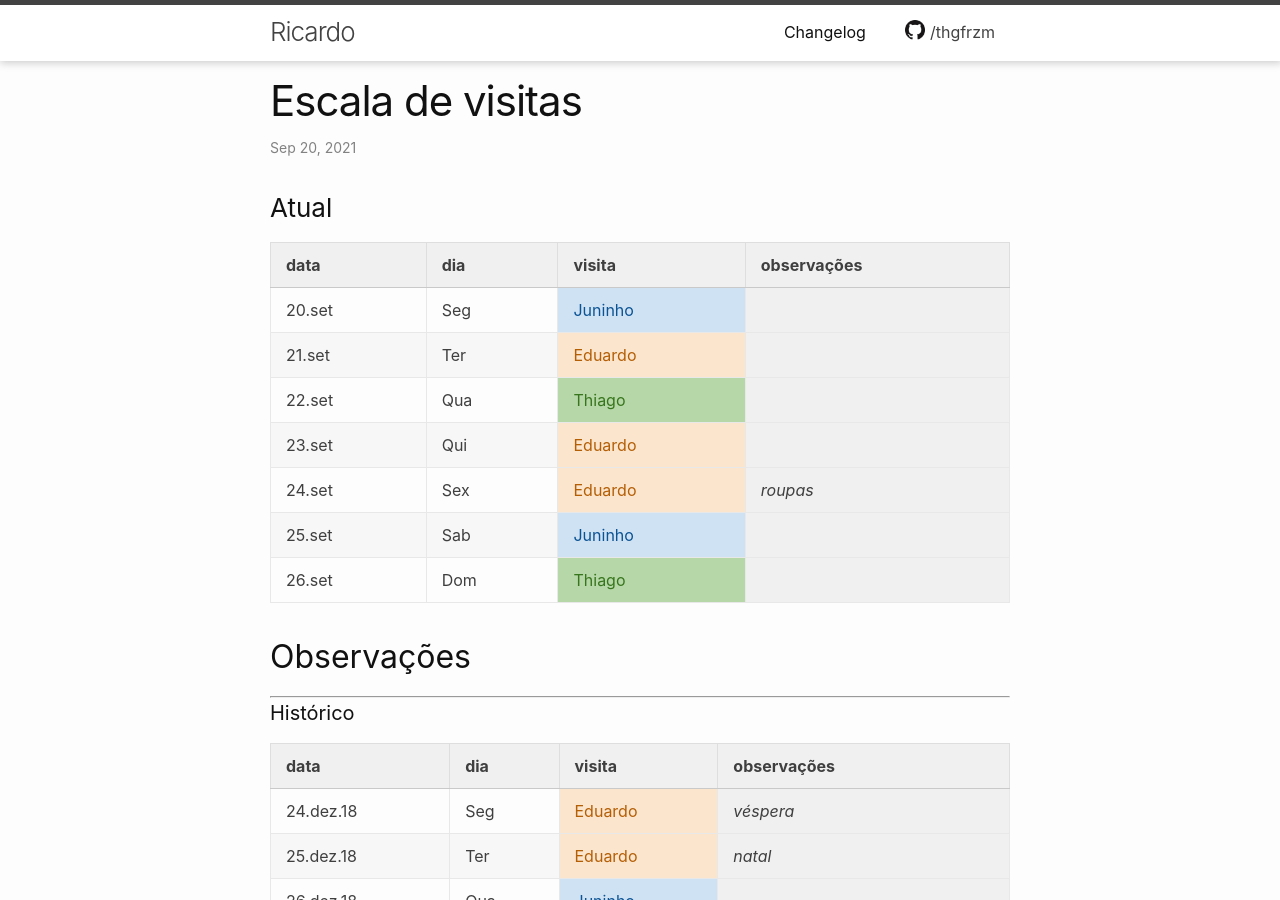
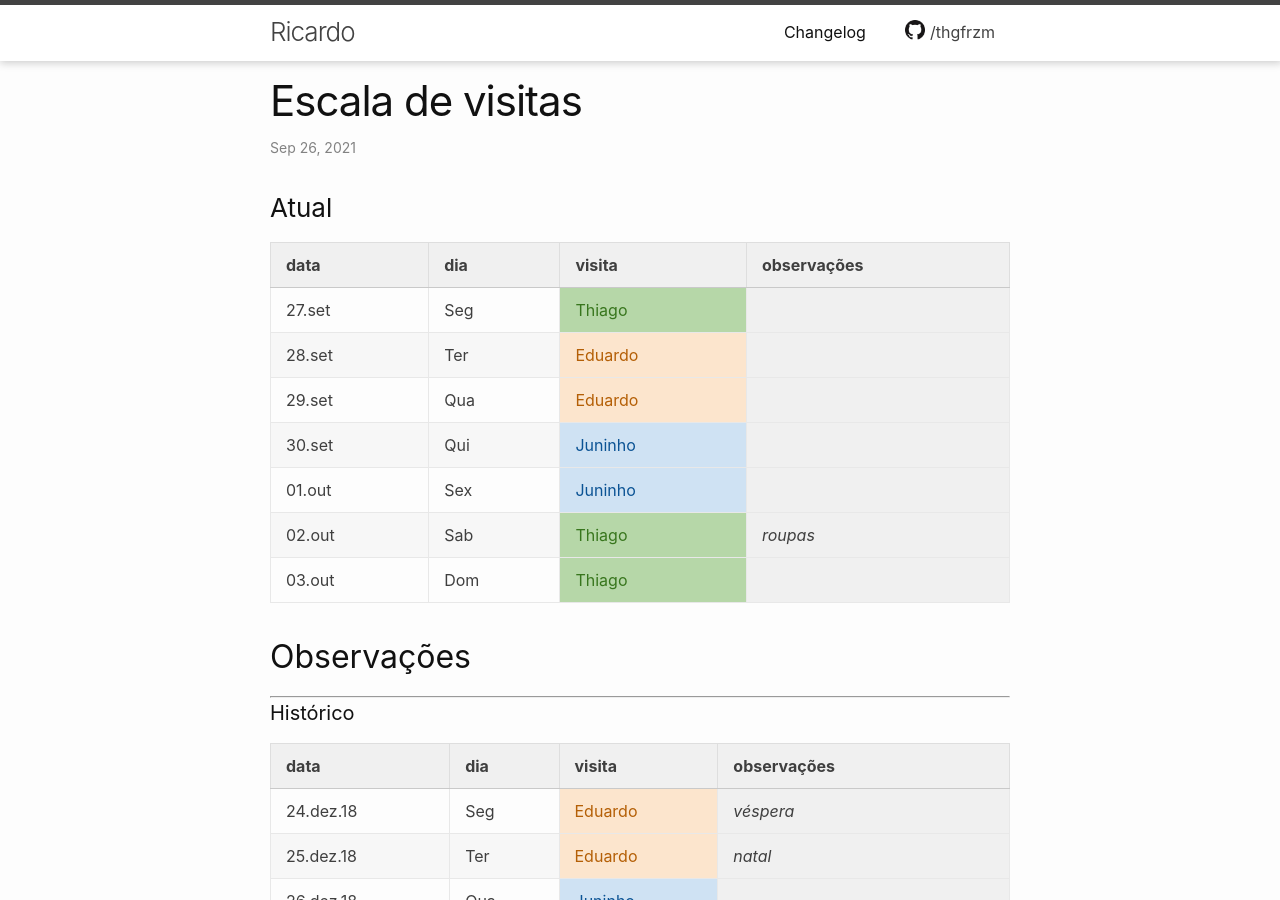
Before and after one commit to thgfrzm/ricardo, a Jekyll site: the page built from _posts/2018-12-23-escala-visitas.markdown, in a window 1280 px wide and 900 px high. Built offline with Jekyll 4.4.1, drawn with Linux system fonts in a browser that asks for light colours; some of the changed text lies outside the part shown.

Commit message:
Update 2018-12-23-escala-visitas.markdown

```diff
--- a/_posts/2018-12-23-escala-visitas.markdown
+++ b/_posts/2018-12-23-escala-visitas.markdown
@@ -1,7 +1,7 @@
 ---
 layout: post
 title:  "Escala de visitas"
-date:   2021-09-20 00:00:00 -0300
+date:   2021-09-26 00:00:00 -0300
 categories: agenda
 ---
 <!--
@@ -15,13 +15,13 @@
 
 | data   | dia | visita  | observações |
 | ------ | --- | ------- | ----------- |
-| 20.set | Seg | Juninho |             |
-| 21.set | Ter | Eduardo |             |
-| 22.set | Qua | Thiago  |             |
-| 23.set | Qui | Eduardo |             |
-| 24.set | Sex | Eduardo | _roupas_    |
-| 25.set | Sab | Juninho |             |
-| 26.set | Dom | Thiago  |             |
+| 27.set | Seg | Thiago  |             |
+| 28.set | Ter | Eduardo |             |
+| 29.set | Qua | Eduardo |             |
+| 30.set | Qui | Juninho |             |
+| 01.out | Sex | Juninho |             |
+| 02.out | Sab | Thiago  | _roupas_    |
+| 03.out | Dom | Thiago  |             |
 
 ## Observações
 
@@ -1033,3 +1033,10 @@
 | 17.set    | Sex | Thiago      |                     |
 | 18.set    | Sab | Juninho     | _roupas_            |
 | 19.set    | Dom | Thiago      |                     |
+| 20.set    | Seg | Juninho     |                     |
+| 21.set    | Ter | Eduardo     |                     |
+| 22.set    | Qua | Thiago      |                     |
+| 23.set    | Qui | Eduardo     |                     |
+| 24.set    | Sex | Eduardo     | _roupas_            |
+| 25.set    | Sab | Juninho     |                     |
+| 26.set    | Dom | Thiago      |                     |
```
